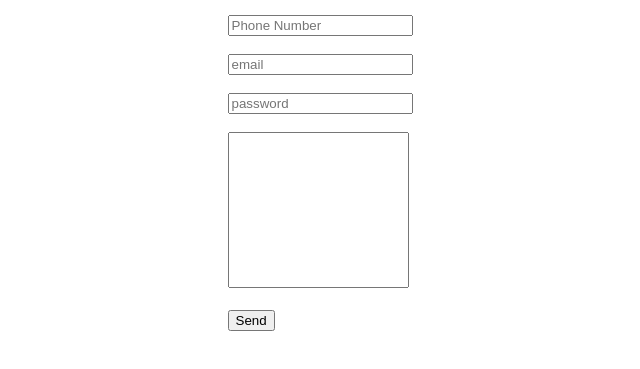
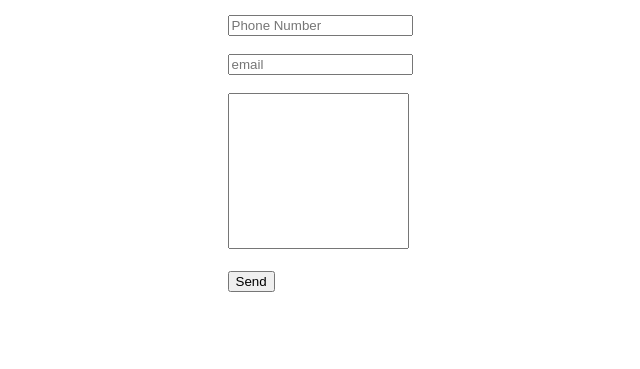
Before and after one commit to calebyeboah/cv, a plain HTML site: page contact-me.html in a window 1280 px wide. Shown: the part 99-468 px from the top of the page, without its empty margins (320-960 px from the left). Drawn offline with Linux system fonts and the light colour scheme.

Commit message:
Add files via upload

```diff
--- a/contact-me.html
+++ b/contact-me.html
@@ -32,14 +32,6 @@
         <input name="email" type="email" placeholder="email" required />
         <br />
         <br />
-        <input
-          name="password"
-          type="password"
-          placeholder="password"
-          required
-        />
-        <br />
-        <br />
         <textarea name="message" rows="10" style="resize: none"></textarea>
         <br />
         <br />
```
